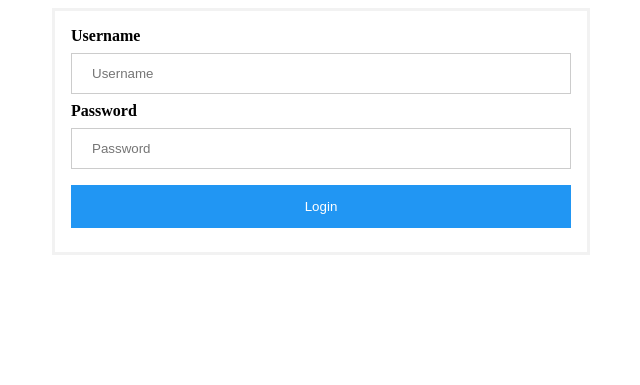
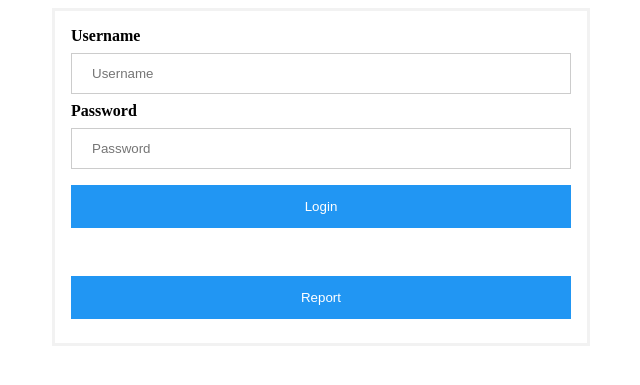
Before and after one commit to JRud52/web_data_management_project, a PHP site: page / in a window 1280 px wide. Shown: the top 385 px of the page, without its empty margins (319-959 px from the left). Run offline with PHP 8.4, Linux system fonts and the light colour scheme.

Commit message:
Updated index.php
includes redirects and session variables. newlines at end of files. moved css to new file

```diff
--- a/index.php
+++ b/index.php
@@ -1,49 +1,16 @@
-<!doctype html>
+<?php
+    session_start();
 
-<style>
-    form {
-        border: 3px solid #f2f2f2;
-        max-width: 500px;
-        margin: auto;
-        padding: 16px;
+    if (isset($_SESSION['authenticated'])) {
+        header('Location:welcome.php');
     }
 
-    input {
-        width: 100%;
-        padding: 12px 20px;
-        margin: 8px 0;
-        display: inline-block;
-        border: 1px solid #ccc;
-        box-sizing: border-box;
+    if (!isset($_SESSION['login_attempts_count'])) {
+        $_SESSION['login_attempts_count'] = 0;
+        $_SESSION['login_attempts'] = array();
     }
 
-    button {
-        background-color: #2196F3;
-        color: white;
-        padding: 14px 20px;
-        margin: 8px 0;
-        border: none;
-        cursor: pointer;
-        width: 100%;
-    }
-
-    button:hover {
-        opacity: 0.8;
-    }
-</style>
-
-<form action="#" method="post">
-    <label><b>Username</b></label>
-    <input type="text" placeholder="Username" name="username" required>
-
-    <label><b>Password</b></label>
-    <input type="password" placeholder="Password" name="password" required>
-
-    <button type="submit">Login</button>
-</form>
-
-<?php
-    if ($_POST) {
+    if (isset($_POST['login'])) {
         $passwords = array(
             "hello" => "world",
             "testing" => "123",
@@ -51,9 +18,52 @@
             );
 
         if (array_key_exists($_POST["username"], $passwords) && $_POST["password"] == $passwords[$_POST["username"]]){
-            echo "You are logged in as " . $_POST["username"] . "!";
+            $_SESSION['authenticated'] = true;
+            $_SESSION['username'] = $_POST['username'];
+            $_SESSION['password'] = $_POST['password'];
+            header('Location:welcome.php');
         } else {
-            echo "The information you provided is incorrect.";
+            echo "<h2>The information you provided is incorrect.</h2>";
+            $_SESSION['login_attempts_count'] += 1;
+            array_push($_SESSION['login_attempts'], array($_POST["username"], $_POST['password']));
         }
     }
 ?>
+
+<link rel="stylesheet" type="text/css" href="styles.css" />
+
+<!doctype html>
+<form action="index.php" method="post" class="top-form">
+    <label><b>Username</b></label>
+    <input type="text" placeholder="Username" name="username" required>
+
+    <label><b>Password</b></label>
+    <input type="password" placeholder="Password" name="password" required>
+
+    <button type="submit" name="login">Login</button>
+</form>
+
+<form action="index.php" method="post" class="bottom-form">
+        <button type="submit" name="report">Report</button>
+</form>
+
+<?php
+    if (isset($_POST['report'])){
+        echo "<h2>There have been " . $_SESSION['login_attempts_count'] . " failed attempts to login.</h2>";
+
+        echo "  <table>
+                    <tr>
+                        <th>Username</th>
+                        <th>Password</th>
+                    </tr>";
+
+        for ($i = 0; $i < $_SESSION['login_attempts_count']; $i++){
+        echo "      <tr>
+                        <td>". $_SESSION['login_attempts'][$i][0] ."</td>
+                        <td>". $_SESSION['login_attempts'][$i][1] ."</td>
+                    </tr>";
+
+        }
+        echo "</table>";
+    }
+?>
--- /dev/null
+++ b/styles.css
@@ -0,0 +1,60 @@
+    h1, h2 {
+        text-align: center;
+    }
+
+    form {
+        max-width: 500px;
+        margin: auto;
+        padding: 16px;
+    }
+
+    .top-form {
+        border: 3px solid #f2f2f2;
+        border-bottom: none;
+    }
+
+    .bottom-form {
+        border: 3px solid #f2f2f2;
+        border-top: none;
+    }
+
+    input {
+        width: 100%;
+        padding: 12px 20px;
+        margin: 8px 0;
+        display: inline-block;
+        border: 1px solid #ccc;
+        box-sizing: border-box;
+    }
+
+    button {
+        background-color: #2196F3;
+        color: white;
+        padding: 14px 20px;
+        margin: 8px 0;
+        border: none;
+        cursor: pointer;
+        width: 100%;
+    }
+
+    button:hover {
+        opacity: 0.8;
+    }
+
+    table {
+        font-family: arial, sans-serif;
+        border-collapse: collapse;
+        width: 100%;
+        max-width: 750px;
+        margin: auto;
+    }
+
+    td, th {
+        border: 1px solid #dddddd;
+        text-align: left;
+        padding: 8px;
+    }
+
+    tr:nth-child(even) {
+        background-color: #dddddd;
+    }
```
